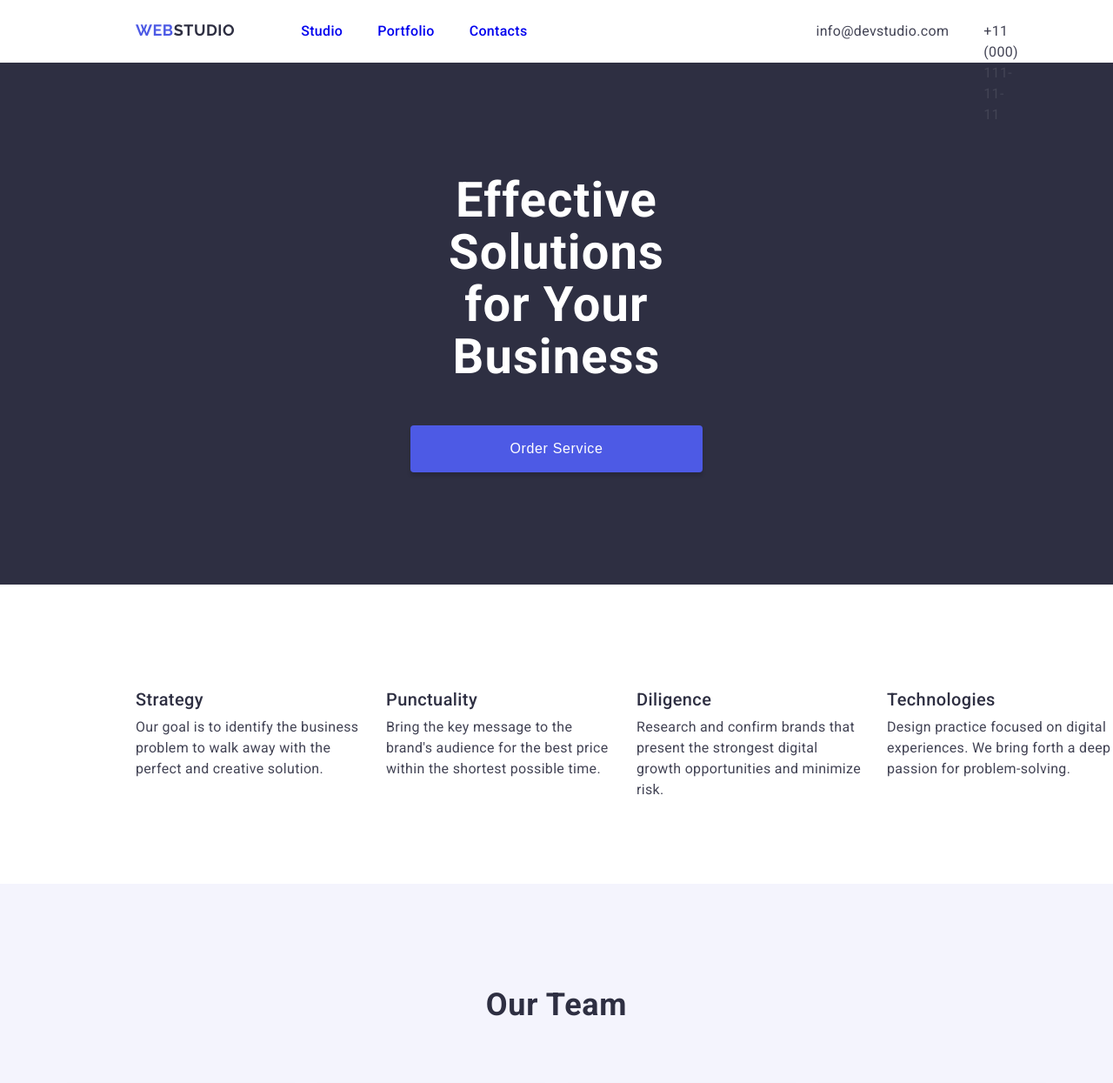
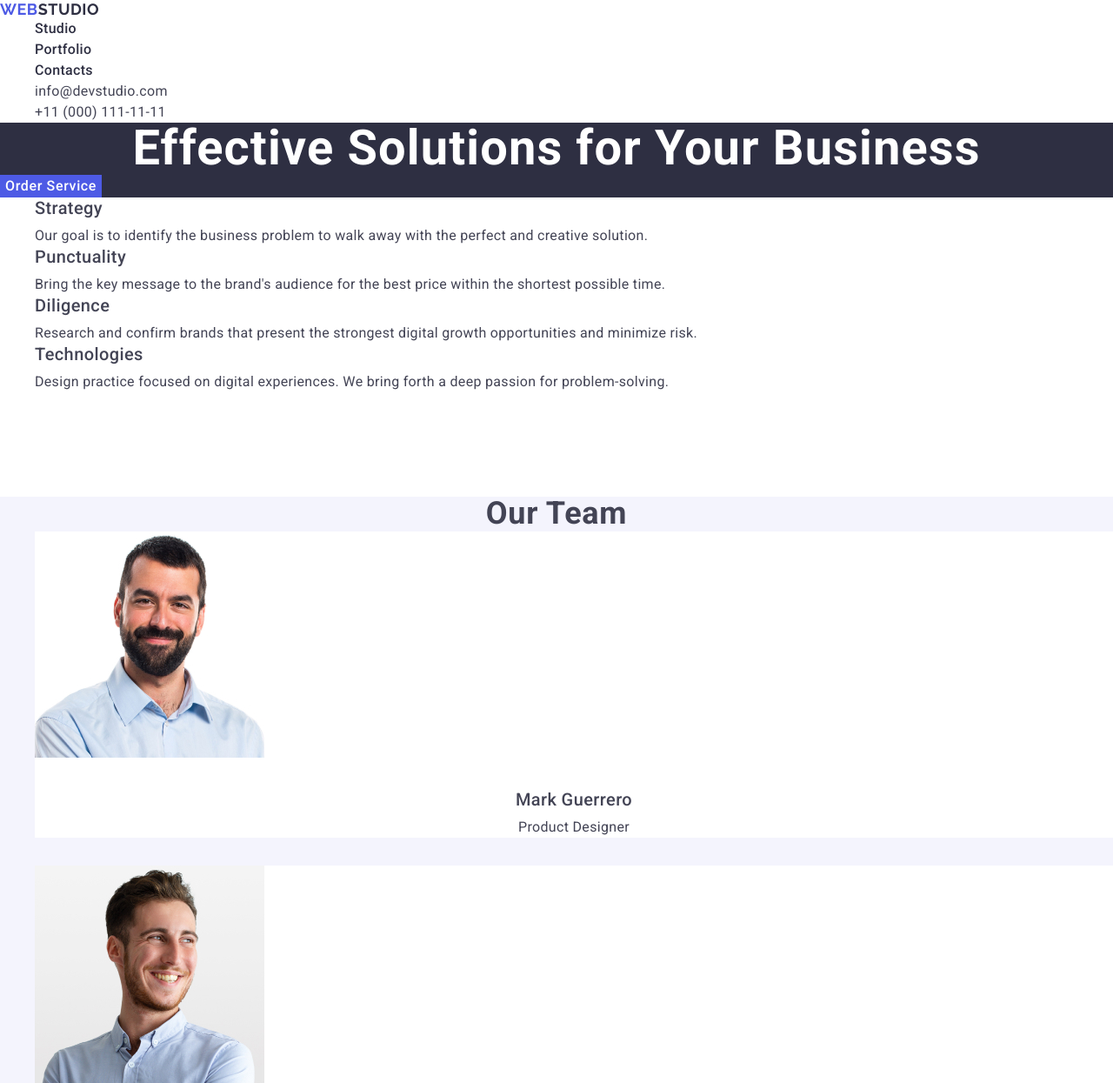
Before and after one commit to AliaNord/goit-markup-bug, a plain HTML site: page index.html in a window 1280 px wide. Shown: the top 1245 px of the page at 87% size. Drawn offline with Linux system fonts and the light colour scheme.

Commit message:
bug fixed

```diff
--- a/css/styles.css
+++ b/css/styles.css
@@ -1,32 +1,32 @@
 * {
-  box-sizing: border-box;
-  padding: 0;
+  /* box-sizing: border-box; */
+  /* padding: 0; */
   margin: 0;
 }
 
 body {
   background-color: #fff;
-  font-family: Roboto;
+  font-family: Roboto, sans-serif;
   max-width: 1440px;
-  color: #2e2f42;
+  color: #434455;
   margin: 0 auto;
 }
 /* HEADER */
 .header {
-  height: 72px;
-  display: flex;
+  /* height: 72px; */
+  /* display: flex; */
   justify-content: space-between;
-  gap: 332px;
-  padding: 24px 156px;
+  /* gap: 332px; */
+  /* padding: 24px 156px; */
 }
-.nav_container {
+/* .nav_container {
   display: flex;
   justify-content: space-between;
   gap: 76px;
-}
+} */
 .nav_logo {
   color: #4d5ae5;
-  font-family: Raleway;
+  font-family: Raleway, sans-serif;
   font-size: 18px;
   font-weight: 700;
   line-height: 1.17;
@@ -39,9 +39,9 @@ body {
 }
 
 .nav_list {
-  display: flex;
+  /* display: flex; */
   justify-content: space-between;
-  gap: 40px;
+  /* gap: 40px; */
 }
 .nav_item {
   font-size: 16px;
@@ -51,15 +51,25 @@ body {
   list-style-type: none;
 }
 .nav_link {
+  color: #2e2f42;
   text-decoration: none;
+}
+.nav_link:hover {
+  color: #404bbf;
+}
+.nav_link:focus {
+  color: #404bbf;
 }
 .address_container {
   display: flex;
 }
+address {
+  font-style: normal;
+}
 .address_list {
-  display: flex;
+  /* display: flex; */
   justify-content: space-between;
-  gap: 40px;
+  /* gap: 40px; */
 }
 .address_item {
   list-style-type: none;
@@ -73,18 +83,23 @@ body {
   letter-spacing: 0.32px;
   text-decoration: none;
 }
-
+.address_link:hover {
+  color: #404bbf;
+}
+.address_link:focus {
+  color: #404bbf;
+}
 /* MAIN */
 
 /* solutions container */
 .solutions_container {
-  height: 600px;
+  /* height: 600px; */
   background-color: #2e2f42;
-  display: flex;
-  flex-direction: column;
+  /* display: flex; */
+  /* flex-direction: column; */
   justify-content: center;
-  gap: 48px;
-  padding: 0 472px;
+  /* gap: 48px; */
+  /* padding: 0 472px; */
 }
 .solutions_title {
   color: #fff;
@@ -98,33 +113,39 @@ body {
 .solutions_button {
   background-color: #4d5ae5;
   border: none;
-  border-radius: 4px;
-  box-shadow: 0px 4px 4px 0px rgba(0, 0, 0, 0.15);
+  font-family: "Roboto", sans-serif;
+  /* border-radius: 4px; */
+  /* box-shadow: 0px 4px 4px 0px rgba(0, 0, 0, 0.15); */
   color: #fff;
   font-size: 16px;
   font-style: normal;
   font-weight: 500;
   line-height: 1.5;
   letter-spacing: 0.64px;
-  padding: 15px 32px;
+  /* padding: 15px 32px; */
   cursor: pointer;
 }
-
+.solutions_button:hover {
+  background-color: #404BBF;
+}
+.solutions_button:focus {
+  background-color: #404BBF;
+}
 /* advantages container */
 .advantages_container {
-  height: 344px;
-  display: flex;
+  /* height: 344px; */
+  /* display: flex; */
   justify-content: space-between;
-  padding: 120px 156px;
+  /* padding: 120px 156px; */
 }
 .advantages_list {
-  display: flex;
+  /* display: flex; */
   justify-content: space-between;
-  gap: 24px;
+  /* gap: 24px; */
   margin-bottom: 120px;
 }
 .advantages_item {
-  width: 264px;
+  /* width: 264px; */
   list-style-type: none;
 }
 .advantages_item-title {
@@ -146,65 +167,75 @@ body {
 
 .our-team_container {
   background-color: #f4f4fd;
-  display: flex;
-  flex-direction: column;
-  align-items: center;
-  gap: 72px;
-  padding: 120px 156px;
+  /* display: flex; */
+  /* flex-direction: column; */
+  /* align-items: center; */
+  /* gap: 72px; */
+  /* padding: 120px 156px; */
 }
 
 .our-team_title {
     font-size: 36px;
     font-style: normal;
     font-weight: 700;
-    line-height: 1.1;
+    line-height: 1.11;
     letter-spacing: 0.72px;
+    text-align: center;
     text-transform: capitalize;
 }
 .our-team_list {
-    display: flex;
+    /* display: flex; */
     justify-content: space-between;
-    gap: 24px;
+    /* gap: 24px; */
 }
 .our-team_item {
-    width: 264px;
+    /* width: 264px; */
     background-color: #fff;
     list-style-type: none;
-    box-shadow: 0px 2px 1px 0px rgba(46, 47, 66, 0.08), 0px 1px 1px 0px rgba(46, 47, 66, 0.16), 0px 1px 6px 0px rgba(46, 47, 66, 0.08);
+    /* box-shadow: 0px 2px 1px 0px rgba(46, 47, 66, 0.08), 0px 1px 1px 0px rgba(46, 47, 66, 0.16), 0px 1px 6px 0px rgba(46, 47, 66, 0.08); */
 }
 .our-team_item-pic {
     margin-bottom: 32px;
 }
 .our-team_item-title {
+    font-weight: 500;
+    font-size: 20px;
+    line-height: 1.2;
+    letter-spacing: 0.02em;
     text-align: center;
     margin-bottom: 8px;
 }
 .our-team_item-text {
+    line-height: 1.5;
+    letter-spacing: 0.02em;
     text-align: center;
+    color: #434455;
     margin-bottom: 32px;
 }
 /* portfolio container */
 
 .portfolio_container {
-    display: flex;
-    flex-direction: column;
-    align-items: center;
-    gap: 72px;
-    padding: 120px 156px;
+    /* display: flex; */
+    /* flex-direction: column; */
+    /* align-items: center; */
+    /* gap: 72px; */
+    /* padding: 120px 156px; */
     margin-bottom: 96px;
 }
 .portfolio_title {
     font-size: 36px;
+    line-height: 1.11;
+    text-align: center;
     font-style: normal;
 }
 .portfolio_list {
-    display: flex;
+    /* display: flex; */
     flex-wrap: wrap;
     justify-content: space-between;
-    gap: 24px;
+    /* gap: 24px; */
 }
 .portfolio_item {
-    width: 360px;
+    /* width: 360px; */
     list-style-type: none;
     border: 1px solid #E7E9FC;
     margin-bottom: 24px;
@@ -230,19 +261,19 @@ body {
 
 /* footer */
 .footer  {
-    height: 312px;
-    padding: 100px 156px;
+    /* height: 312px; */
+    /* padding: 100px 156px; */
     background-color: #2E2F42;
-    display: flex;
-    flex-direction: column;
-    gap: 16px;
+    /* display: flex; */
+    /* flex-direction: column; */
+    /* gap: 16px; */
 }
 .footer_logo {
     color: #4D5AE5;
-    font-family: Raleway;
+    font-family: Raleway,sans-serif;
     font-size: 18px;
     font-weight: 700;
-    line-height: 1.2;
+    line-height: 1.17;
     letter-spacing: 0.54px;
     text-transform: uppercase;
     text-decoration: none;
@@ -251,7 +282,7 @@ body {
     color: #F4F4FD;
 }
 .footer_text {
-    width: 264px;
+    /* width: 264px; */
     color: #F4F4FD;
     font-size: 16px;
     font-weight: 400;
--- a/index.html
+++ b/index.html
@@ -21,13 +21,13 @@
         >
         <ul class="nav_list">
           <li class="nav_item">
-            <a href="#" class="nav_link">Studio</a>
+            <a href="./index.html" class="nav_link">Studio</a>
           </li>
           <li class="nav_item">
-            <a href="#" class="nav_link">Portfolio</a>
+            <a href="" class="nav_link">Portfolio</a>
           </li>
           <li class="nav_item">
-            <a href="#" class="nav_link">Contacts</a>
+            <a href="" class="nav_link">Contacts</a>
           </li>
         </ul>
       </nav>
@@ -141,6 +141,7 @@
               src="./images/img-5.jpg"
               alt="Banking App Image"
               class="portfolio_item-pic"
+              width="360"
             />
             <h3 class="portfolio_item-title">Banking App</h3>
             <p class="portfolio_item-text">App</p>
@@ -150,6 +151,7 @@
               src="./images/img-6.jpg"
               alt="Cashless Payment Image"
               class="portfolio_item-pic"
+              width="360"
             />
             <h3 class="portfolio_item-title">Cashless Payment</h3>
             <p class="portfolio_item-text">Marketing</p>
@@ -159,6 +161,7 @@
               src="./images/img-7.jpg"
               alt="Meditation App Image"
               class="portfolio_item-pic"
+              width="360"
             />
             <h3 class="portfolio_item-title">Meditation App</h3>
             <p class="portfolio_item-text">App</p>
@@ -168,6 +171,7 @@
               src="./images/img-8.jpg"
               alt="Taxi Service Image"
               class="portfolio_item-pic"
+              width="360"
             />
             <h3 class="portfolio_item-title">Taxi Service</h3>
             <p class="portfolio_item-text">Marketing</p>
@@ -177,12 +181,18 @@
               src="./images/img-9.jpg"
               alt="Screen Illustrations Image"
               class="portfolio_item-pic"
+              width="360"
             />
             <h3 class="portfolio_item-title">Screen Illustrations</h3>
             <p class="portfolio_item-text">Design</p>
           </li>
           <li class="portfolio_item">
-            <img src="./images/img-10.jpg" alt="Online Courses Image" />
+            <img
+              src="./images/img-10.jpg"
+              alt="Online Courses Image"
+              class="portfolio_item-pic"
+              width="360"
+            />
             <h3 class="portfolio_item-title">Online Courses</h3>
             <p class="portfolio_item-text">Marketing</p>
           </li>
```
